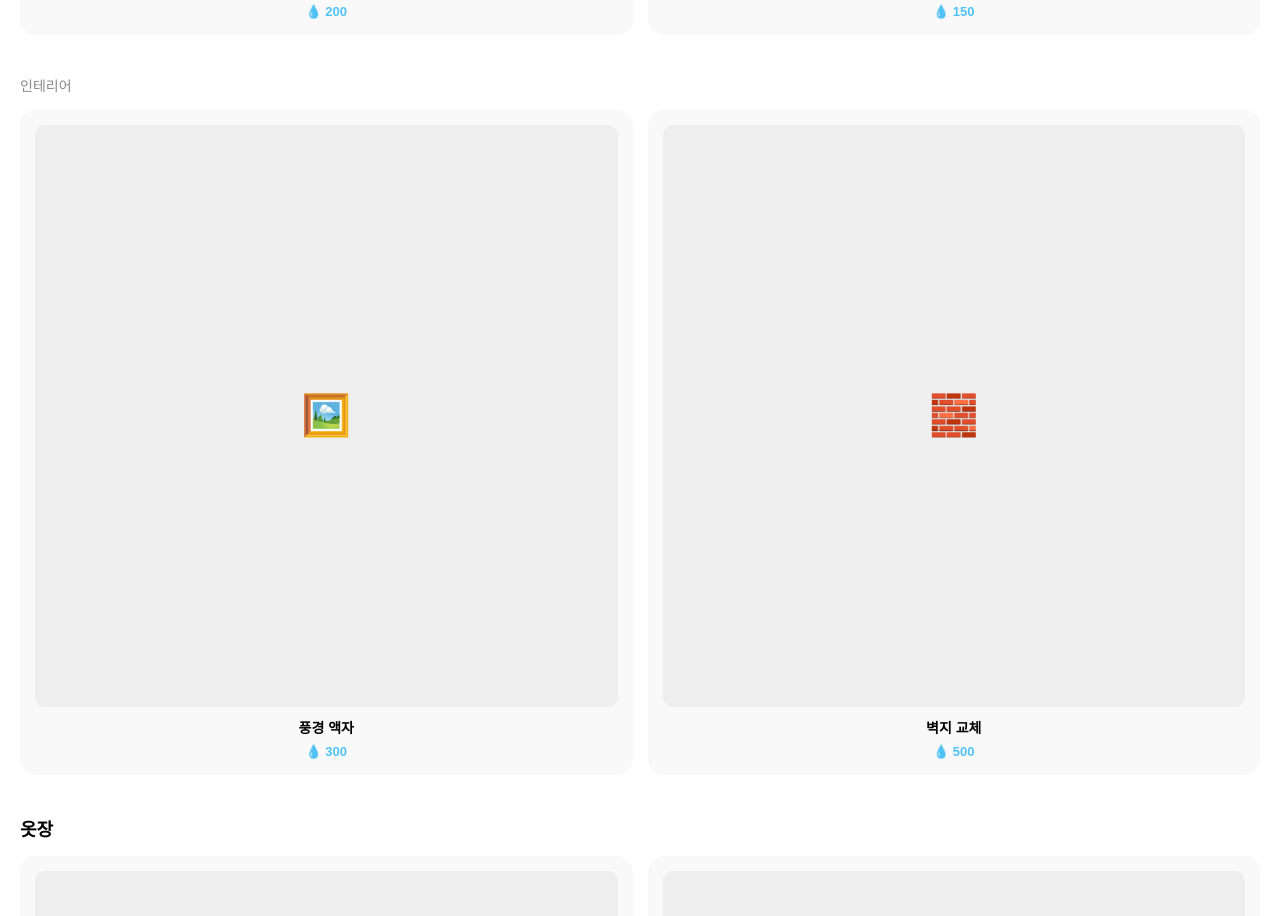
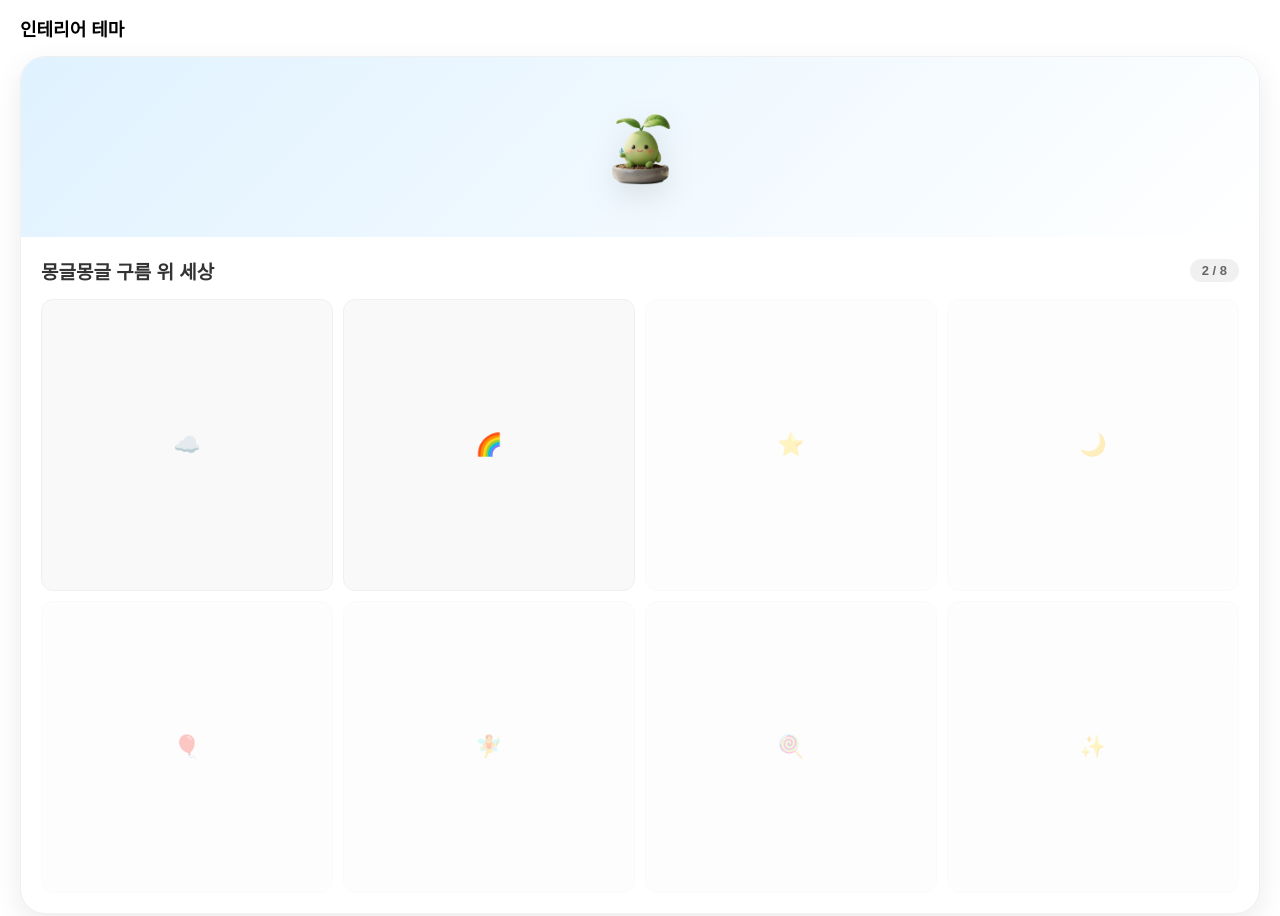
Before and after one commit to yoojin0226/school-diet, a plain HTML site: page store.html in a window 1280 px wide. Shown: the part 857-1773 px from the top of the page. Drawn offline with Linux system fonts and the light colour scheme.

Commit message:
Update store.html

```diff
--- a/store.html
+++ b/store.html
@@ -28,12 +28,9 @@
         .reward-badge {
             background: #f0faff; padding: 8px 15px; border-radius: 20px;
             font-weight: bold; color: var(--water-blue); font-size: 16px;
-            display: flex; align-items: center; gap: 5px;
         }
 
-        .header-icons { font-size: 22px; display: flex; gap: 15px; }
-
-        /* --- 카테고리 탭 (고정) --- */
+        /* --- 카테고리 탭 --- */
         .category-nav {
             position: fixed; top: 60px; width: 100%; height: 50px;
             background: white; display: flex; border-bottom: 1px solid #eee; z-index: 1000;
@@ -47,47 +44,95 @@
         .cat-btn.active { color: var(--primary-green); border-bottom: 3px solid var(--primary-green); }
 
         /* --- 컨텐츠 영역 --- */
-        .store-content {
-            padding: 120px 20px 100px 20px; /* 헤더와 하단탭 여백 */
-            scroll-behavior: smooth;
+        .store-content { padding: 120px 20px 100px 20px; }
+
+        .section-title { font-size: 18px; font-weight: bold; margin: 25px 0 15px 0; }
+
+        /* --- [NEW] 테마 큰 카드 스타일 (레퍼런스 반영) --- */
+        .theme-card {
+            background: #ffffff;
+            border-radius: 25px;
+            overflow: hidden;
+            box-shadow: 0 10px 30px rgba(0,0,0,0.08);
+            margin-bottom: 30px;
+            border: 1px solid #f0f0f0;
         }
 
-        .section-title { font-size: 18px; font-weight: bold; margin: 30px 0 15px 0; }
-        .sub-section-title { font-size: 14px; color: #888; margin-bottom: 15px; }
+        .theme-banner {
+            width: 100%;
+            height: 180px;
+            background: linear-gradient(135deg, #e0f2ff 0%, #ffffff 100%);
+            display: flex;
+            justify-content: center;
+            align-items: center;
+            position: relative;
+        }
 
-        /* --- 아이템 그리드 레이아웃 --- */
+        .theme-banner-img {
+            width: 140px;
+            filter: drop-shadow(0 10px 15px rgba(0,0,0,0.1));
+        }
+
+        .theme-info { padding: 20px; }
+
+        .theme-title-row {
+            display: flex;
+            justify-content: space-between;
+            align-items: center;
+            margin-bottom: 15px;
+        }
+
+        .theme-title { font-size: 19px; font-weight: bold; color: #333; }
+
+        .theme-count {
+            background: #f0f0f0;
+            padding: 4px 12px;
+            border-radius: 15px;
+            font-size: 13px;
+            color: #666;
+            font-weight: bold;
+        }
+
+        /* 테마 내부 아이템 리스트 */
+        .theme-item-list {
+            display: grid;
+            grid-template-columns: repeat(4, 1fr); /* 4열 배치 */
+            gap: 10px;
+        }
+
+        .small-item-box {
+            aspect-ratio: 1/1;
+            background: #f9f9f9;
+            border-radius: 12px;
+            display: flex;
+            justify-content: center;
+            align-items: center;
+            font-size: 22px;
+            border: 1px solid #f0f0f0;
+        }
+
+        /* --- 가구 그리드 (기존 스타일 유지) --- */
         .item-grid {
             display: grid; grid-template-columns: repeat(2, 1fr); gap: 15px;
-            margin-bottom: 40px;
         }
 
         .item-card {
-            background: #f9f9f9; border-radius: 15px; padding: 15px;
-            text-align: center; position: relative;
+            background: #f9f9f9; border-radius: 15px; padding: 15px; text-align: center;
         }
 
         .item-img-placeholder {
-            width: 100%; aspect-ratio: 1/1; background: #eee;
-            border-radius: 10px; margin-bottom: 10px;
-            display: flex; justify-content: center; align-items: center; font-size: 40px;
+            width: 100%; aspect-ratio: 1/1; background: #eee; border-radius: 10px;
+            margin-bottom: 10px; display: flex; justify-content: center; align-items: center; font-size: 40px;
         }
-
-        .item-name { font-size: 14px; font-weight: bold; margin-bottom: 5px; display: block; }
-        .item-price { font-size: 13px; color: var(--water-blue); font-weight: bold; }
 
         /* --- 하단 네비게이션 --- */
         .bottom-nav {
-            position: fixed; bottom: 0; left: 0; width: 100%; height: 85px;
+            position: fixed; bottom: 0; width: 100%; height: 85px;
             background: white; display: flex; border-top: 1px solid #eee;
             padding-bottom: env(safe-area-inset-bottom); z-index: 1000;
         }
 
-        .nav-item {
-            flex: 1; border: none; background: none;
-            display: flex; flex-direction: column; align-items: center; justify-content: center;
-            color: #bbb; cursor: pointer; font-size: 13px; text-decoration: none;
-        }
-
+        .nav-item { flex: 1; text-decoration: none; display: flex; flex-direction: column; align-items: center; justify-content: center; color: #bbb; font-size: 13px; }
         .nav-item.active { color: var(--primary-green); font-weight: bold; }
         .nav-icon { font-size: 28px; margin-bottom: 5px; }
     </style>
@@ -96,9 +141,7 @@
 
     <header class="store-header">
         <div class="reward-badge">💧 1,250</div>
-        <div class="header-icons">
-            <span>🪑</span><span>👕</span>
-        </div>
+        <div style="font-size: 22px; display: flex; gap: 15px;"><span>🪑</span><span>👕</span></div>
     </header>
 
     <nav class="category-nav">
@@ -109,33 +152,41 @@
 
     <main class="store-content">
         <div id="deco-section">
-            <h2 class="section-title">꾸미기</h2>
-
-            <p class="sub-section-title">가구</p>
+            <h2 class="section-title">가구</h2>
             <div class="item-grid">
-                <div class="item-card"><div class="item-img-placeholder">🪑</div><span class="item-name">나무 의자</span><span class="item-price">💧 200</span></div>
-                <div class="item-card"><div class="item-img-placeholder">🪴</div><span class="item-name">작은 화분</span><span class="item-price">💧 150</span></div>
+                <div class="item-card"><div class="item-img-placeholder">🪑</div><span style="font-size:14px; font-weight:bold;">나무 의자</span><br><span style="color:var(--water-blue); font-size:13px;">💧 200</span></div>
+                <div class="item-card"><div class="item-img-placeholder">🪴</div><span style="font-size:14px; font-weight:bold;">작은 화분</span><br><span style="color:var(--water-blue); font-size:13px;">💧 150</span></div>
             </div>
 
-            <p class="sub-section-title">인테리어</p>
-            <div class="item-grid">
-                <div class="item-card"><div class="item-img-placeholder">🖼️</div><span class="item-name">풍경 액자</span><span class="item-price">💧 300</span></div>
-                <div class="item-card"><div class="item-img-placeholder">🧱</div><span class="item-name">벽지 교체</span><span class="item-price">💧 500</span></div>
+            <h2 class="section-title">인테리어 테마</h2>
+
+            <div class="theme-card">
+                <div class="theme-banner">
+                    <img src="image_496c1f.png" alt="테마 완성샷" class="theme-banner-img">
+                </div>
+                <div class="theme-info">
+                    <div class="theme-title-row">
+                        <span class="theme-title">몽글몽글 구름 위 세상</span>
+                        <span class="theme-count">2 / 8</span>
+                    </div>
+
+                    <div class="theme-item-list">
+                        <div class="small-item-box">☁️</div>
+                        <div class="small-item-box">🌈</div>
+                        <div class="small-item-box" style="opacity: 0.3;">⭐</div> <div class="small-item-box" style="opacity: 0.3;">🌙</div>
+                        <div class="small-item-box" style="opacity: 0.3;">🎈</div>
+                        <div class="small-item-box" style="opacity: 0.3;">🧚</div>
+                        <div class="small-item-box" style="opacity: 0.3;">🍭</div>
+                        <div class="small-item-box" style="opacity: 0.3;">✨</div>
+                    </div>
+                </div>
             </div>
         </div>
 
         <div id="closet-section">
             <h2 class="section-title">옷장</h2>
             <div class="item-grid">
-                <div class="item-card"><div class="item-img-placeholder">👕</div><span class="item-name">초록 티셔츠</span><span class="item-price">💧 400</span></div>
-                <div class="item-card"><div class="item-img-placeholder">👒</div><span class="item-name">밀짚 모자</span><span class="item-price">💧 250</span></div>
-            </div>
-        </div>
-
-        <div id="charge-section">
-            <h2 class="section-title">충전소</h2>
-            <div style="background: #f0faff; padding: 30px; border-radius: 15px; text-align: center; color: var(--water-blue); font-weight: bold;">
-                기후 행동을 완료하고<br>물방울을 충전하세요!
+                <div class="item-card"><div class="item-img-placeholder">👕</div><span style="font-size:14px; font-weight:bold;">초록 티셔츠</span><br><span style="color:var(--water-blue); font-size:13px;">💧 400</span></div>
             </div>
         </div>
     </main>
@@ -149,23 +200,11 @@
     </nav>
 
     <script>
-        // 자동 스크롤 함수
         function scrollToSection(sectionId, btn) {
-            // 모든 버튼 비활성화
             document.querySelectorAll('.cat-btn').forEach(b => b.classList.remove('active'));
-            // 클릭한 버튼 활성화
             btn.classList.add('active');
-
-            // 해당 섹션 위치로 스크롤 (헤더 높이 고려)
             const section = document.getElementById(sectionId);
-            const headerOffset = 110;
-            const elementPosition = section.getBoundingClientRect().top;
-            const offsetPosition = elementPosition + window.pageYOffset - headerOffset;
-
-            window.scrollTo({
-                top: offsetPosition,
-                behavior: "smooth"
-            });
+            window.scrollTo({ top: section.offsetTop - 110, behavior: "smooth" });
         }
     </script>
 </body>
```
